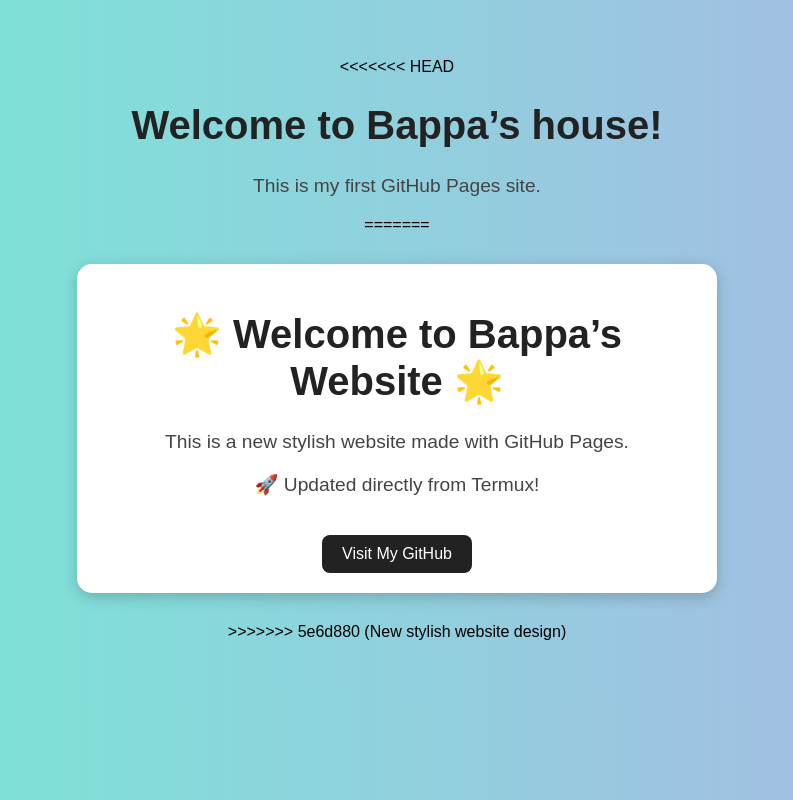
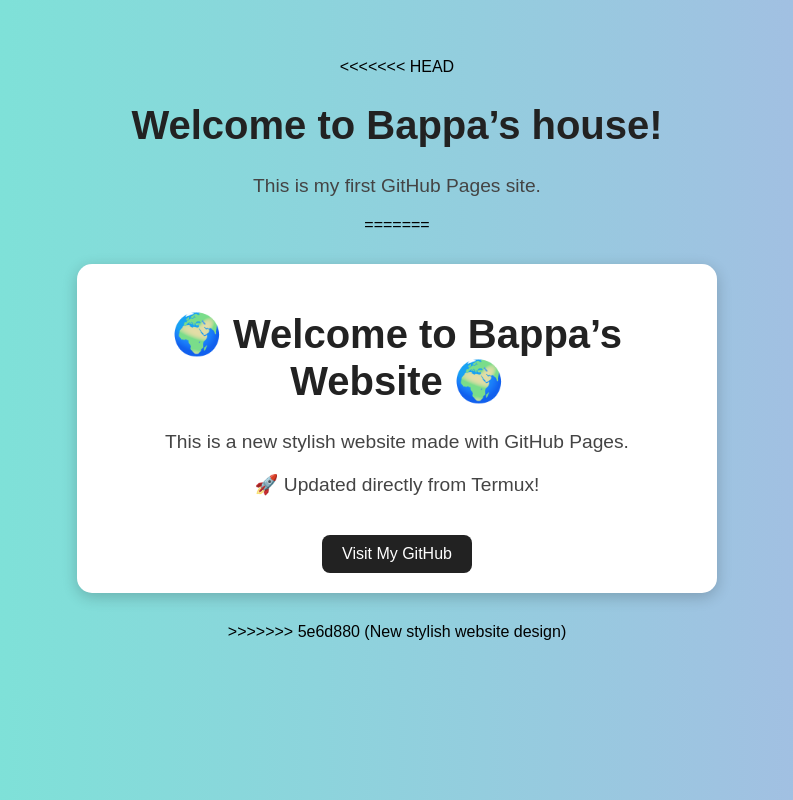
Before and after one commit to Samantabappa/Bappa-private-site, a plain HTML site: page index.html in a window 1280 px wide. Shown: the whole page, without its empty margins (243-1036 px from the left). Drawn offline with Linux system fonts and the light colour scheme.

```diff
--- a/index.html
+++ b/index.html
@@ -53,7 +53,7 @@
 </head>
 <body>
   <div class="card">
-    <h1>🌟 Welcome to Bappa’s Website 🌟</h1>
+    <h1>🌍 Welcome to Bappa’s Website 🌍</h1>
     <p>This is a new stylish website made with GitHub Pages.</p>
     <p>🚀 Updated directly from Termux!</p>
     <a href="https://github.com/Samantabappa" target="_blank" class="btn">Visit My GitHub</a>
```
